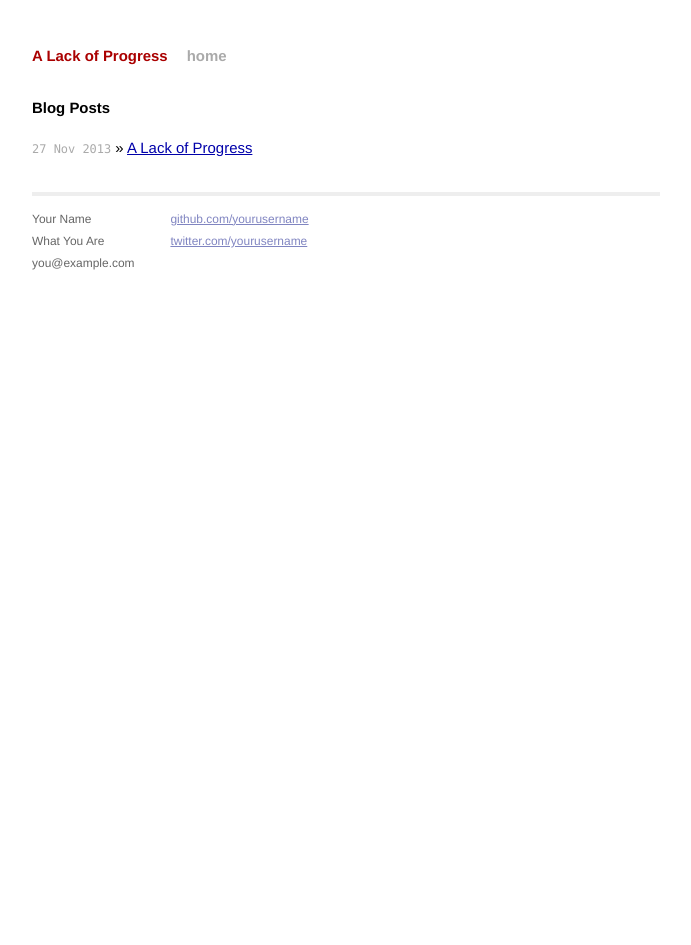
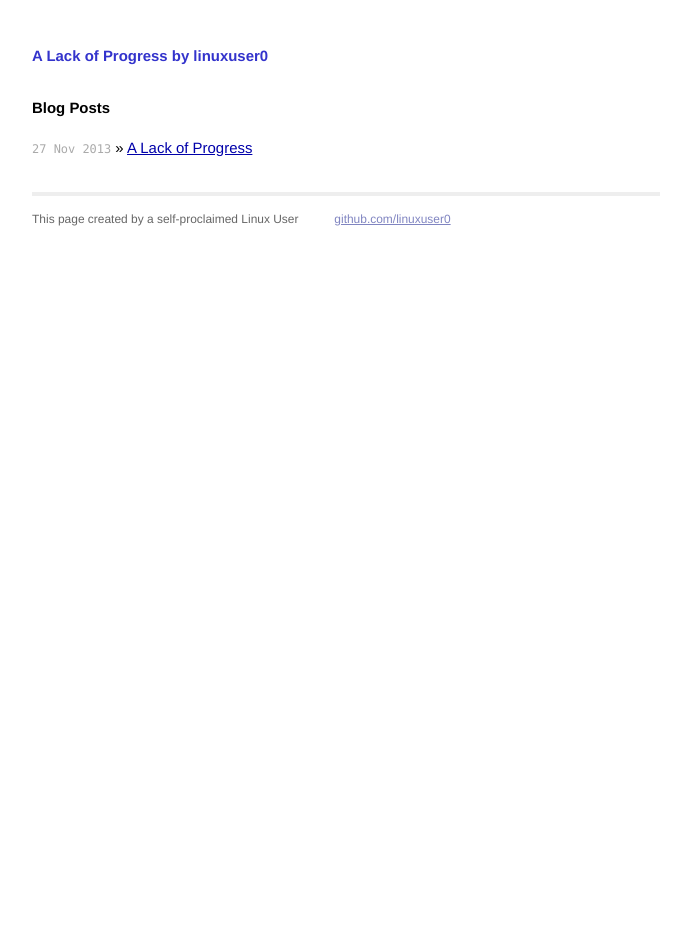
Before and after one commit to linuxuser0/linuxuser0.github.io, a Jekyll site: the page built from index.html, in a window 1280 px wide. Shown: the whole page, without its empty margins (294-985 px from the left). Built offline with Jekyll 4.4.1, drawn with Linux system fonts in a browser that asks for light colours; Markdown is read by kramdown in place of the engine named in the settings.

Commit message:
Slightly improve format

```diff
--- a/_config.yml
+++ b/_config.yml
@@ -1,3 +1,3 @@
-name: A Lack of Progress
+name: A Lack of Progress by linuxuser0
 markdown: redcarpet
 pygments: true
--- a/_layouts/default.html
+++ b/_layouts/default.html
@@ -3,7 +3,7 @@
     <head>
         <meta charset="utf-8">
         <meta http-equiv="X-UA-Compatible" content="IE=edge,chrome=1">
-        <title>{{ page.title }}</title>
+        <title>{{ site.name }}</title>
         <meta name="viewport" content="width=device-width">
 
         <!-- syntax highlighting CSS -->
@@ -18,7 +18,6 @@
         <div class="site">
           <div class="header">
             <h1 class="title"><a href="/">{{ site.name }}</a></h1>
-            <a class="extra" href="/">home</a>
           </div>
 
           {{ content }}
@@ -26,15 +25,12 @@
           <div class="footer">
             <div class="contact">
               <p>
-                Your Name<br />
-                What You Are<br />
-                you@example.com
+                This page created by a self-proclaimed Linux User<br />
               </p>
             </div>
             <div class="contact">
               <p>
-                <a href="https://github.com/yourusername">github.com/yourusername</a><br />
-                <a href="https://twitter.com/yourusername">twitter.com/yourusername</a><br />
+                <a href="https://github.com/linuxuser0">github.com/linuxuser0</a><br />
               </p>
             </div>
           </div>
--- a/css/main.css
+++ b/css/main.css
@@ -74,7 +74,7 @@ a:visited { color: #a0a; }
 }
 
 .title a {
-  color: #a00;
+  color: #3333CC;
 }
 
 .title a:hover {
```
Also changed, not shown: 3 other files.
